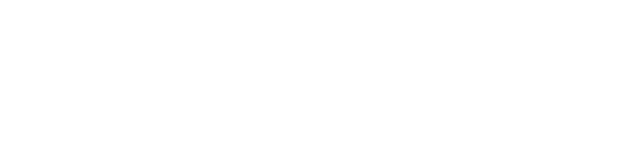
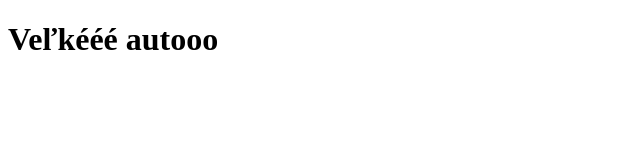
Before and after one commit to saemko/special_forces, a plain HTML site: page autik.html in a window 1280 px wide. Shown: the whole page, without its empty margins (0-640 px from the left). Drawn offline with Linux system fonts and the light colour scheme.

Commit message:
auto pridane do h1

```diff
--- a/autik.html
+++ b/autik.html
@@ -7,6 +7,6 @@
     <title>Document</title>
 </head>
 <body>
-
+    <h1>Veľkééé autooo</h1>
 </body>
 </html>
```
